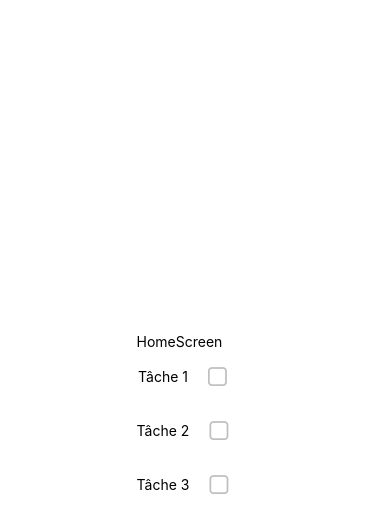
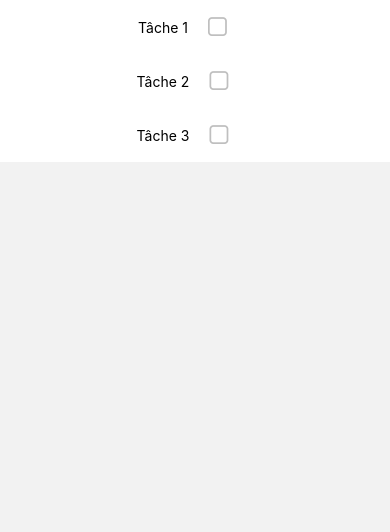
Before and after one commit to B3Ynov-API/todo_list, a React Native app: screen /Home in a window 390 px wide. Shown: the top 532 px of the page. Built offline with nearby package versions, Linux system fonts and the light colour scheme.

Commit message:
create navigation

```diff
--- a/App.js
+++ b/App.js
@@ -1,13 +1,20 @@
-import { StatusBar } from 'expo-status-bar';
+import * as React from 'react';
 import { StyleSheet, Text, View } from 'react-native';
-import HomeScreen from './src/components/HomeScreen/HomeScreen';
+import { HomeScreen } from './src/components/';
+import { NavigationContainer } from '@react-navigation/native';
+import { createNativeStackNavigator } from '@react-navigation/native-stack';
+
+const Stack = createNativeStackNavigator();
 
 export default function App() {
   return (
-    <View style={styles.container}>
-      <HomeScreen></HomeScreen>
-      <StatusBar style="auto" />
-    </View>
+    <NavigationContainer>
+      <Stack.Navigator>
+        <Stack.Screen name="Home" component={HomeScreen}
+          options={{ headerShown: false }}
+        />
+      </Stack.Navigator>
+    </NavigationContainer>
   );
 }
 
--- a/src/components/HomeScreen/HomeScreen.js
+++ b/src/components/HomeScreen/HomeScreen.js
@@ -1,13 +1,12 @@
 import { StyleSheet, Text, View } from "react-native";
-import Task from "../Task/Task";
+import { Task } from "../";
 
-export default function HomeScreen() {
+export const HomeScreen = () => {
     return (
         <View>
-        <Text>HomeScreen</Text>
-        <Task name="Tâche 1" />
-        <Task name="Tâche 2" />
-        <Task name="Tâche 3" />
+            <Task name="Tâche 1" />
+            <Task name="Tâche 2" />
+            <Task name="Tâche 3" />
         </View>
     );
 }
--- a/src/components/Task/Task.js
+++ b/src/components/Task/Task.js
@@ -2,7 +2,7 @@
 import { useState } from "react";
 import { TouchableOpacity, View, Text, StyleSheet } from "react-native";
 
-export default function Task(props) {
+export const Task = (props) => {
 
     const [checked, setChecked] = useState(false);
 
--- a/src/components/index.js
+++ b/src/components/index.js
@@ -1 +1,2 @@
 export * from './HomeScreen';
+export * from './Task';
```
